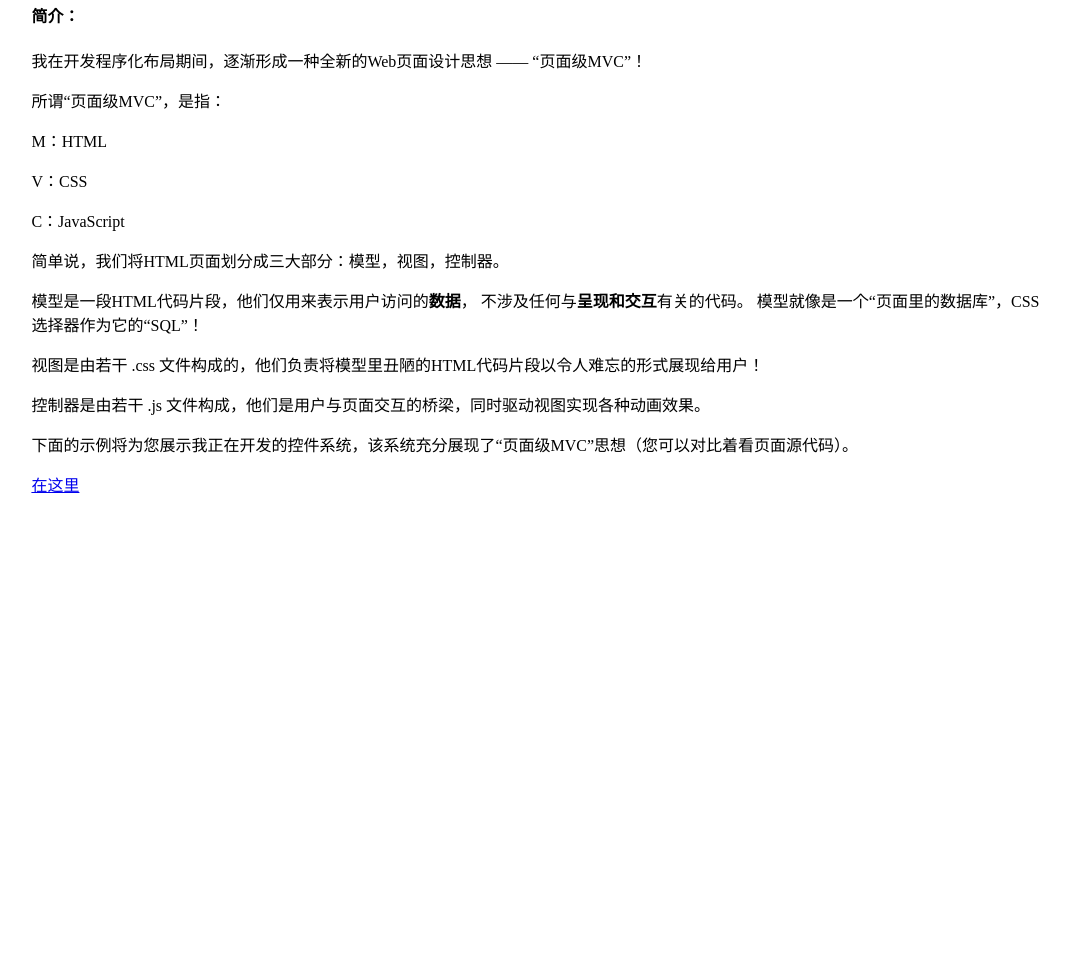
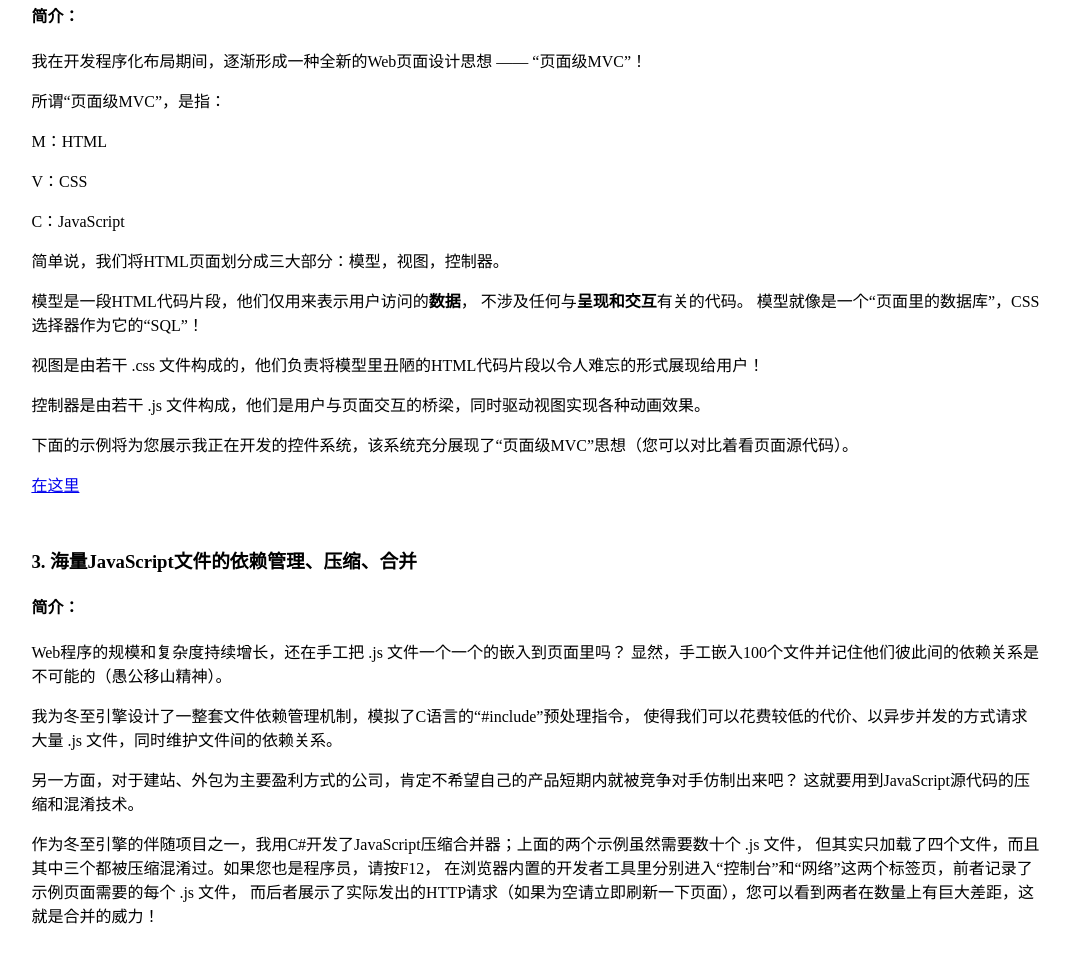
Before and after one commit to WseMad/wsemad.github.com, a plain HTML site: page index.html in a window 1280 px wide. Shown: the part 542-1505 px from the top of the page, without its empty margins (103-1173 px from the left). Before the commit the page ends 1088 px from the top, so only its background shows below. Drawn offline with Linux system fonts and the light colour scheme.

Commit message:
更新
Signed-off-by: WseMad <mgtx460@163.com>

```diff
--- a/index.html
+++ b/index.html
@@ -71,6 +71,26 @@
 				<p><a href="nUiWgts.html" target="_blank">在这里</a></p>
 			</article>
 		</section>
+
+		<section>
+			<h3>
+				3. 海量JavaScript文件的依赖管理、压缩、合并
+			</h3>
+			<article>
+				<h4>简介：</h4>
+				<p>Web程序的规模和复杂度持续增长，还在手工把 .js 文件一个一个的嵌入到页面里吗？
+					显然，手工嵌入100个文件并记住他们彼此间的依赖关系是不可能的（愚公移山精神）。</p>
+				<p>我为冬至引擎设计了一整套文件依赖管理机制，模拟了C语言的“#include”预处理指令，
+					使得我们可以花费较低的代价、以异步并发的方式请求大量 .js 文件，同时维护文件间的依赖关系。</p>
+				<p>另一方面，对于建站、外包为主要盈利方式的公司，肯定不希望自己的产品短期内就被竞争对手仿制出来吧？
+					这就要用到JavaScript源代码的压缩和混淆技术。</p>
+				<p>作为冬至引擎的伴随项目之一，我用C#开发了JavaScript压缩合并器；上面的两个示例虽然需要数十个 .js 文件，
+					但其实只加载了四个文件，而且其中三个都被压缩混淆过。如果您也是程序员，请按F12，
+					在浏览器内置的开发者工具里分别进入“控制台”和“网络”这两个标签页，前者记录了示例页面需要的每个 .js 文件，
+					而后者展示了实际发出的HTTP请求（如果为空请立即刷新一下页面），您可以看到两者在数量上有巨大差距，这就是合并的威力！
+				</p>
+			</article>
+		</section>
 	</div>
 
 </body>
```
Also changed, not shown: (3)WSE_nUi_nCmnWgts.js.
